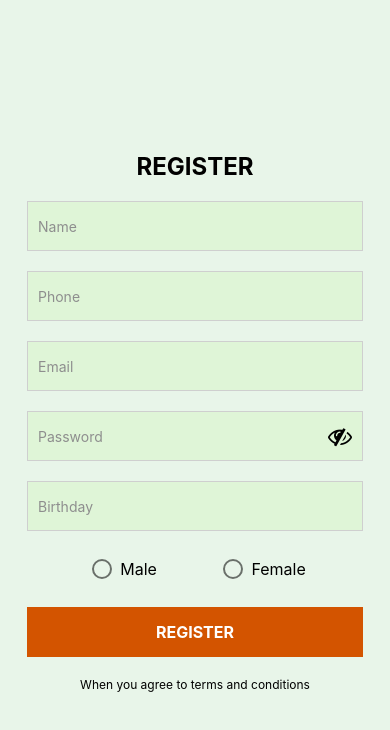
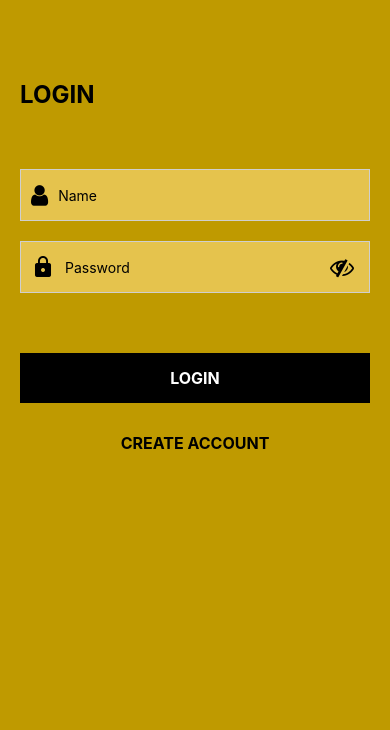
Before and after one commit to dttong10092003/ReactNative, a React Native app in the folder Tuan03-RN/tuan03/: screen / in a window 390 px wide. Shown: the top 730 px of the page. Built offline with nearby package versions, Linux system fonts and the light colour scheme.

Commit message:
Tuan03 RN Screen2_a

```diff
--- a/Tuan03-RN/tuan03/App.js
+++ b/Tuan03-RN/tuan03/App.js
@@ -5,6 +5,7 @@ import Screen1_b from './src/Screen1_b';
 import Screen1_c from './src/Screen1_c';
 import Screen1_d from './src/Screen1_d';
 import Screen1_e from './src/Screen1_e';
+import Screen2_a from './src/Screen2_a';
 
 const App = () => {
   // return <FirstScreen />;
@@ -12,7 +13,8 @@ const App = () => {
   // return <Screen1_b />;
   // return <Screen1_c />;
   // return <Screen1_d />;
-  return <Screen1_e />;
+  // return <Screen1_e />;
+  return <Screen2_a />;
 
 }
 
--- /dev/null
+++ b/Tuan03-RN/tuan03/src/Screen2_a.js
@@ -0,0 +1,112 @@
+import React from 'react';
+import {useState} from 'react';
+import { View, Text, TextInput, TouchableOpacity, StyleSheet } from 'react-native';
+import { FontAwesome, MaterialIcons } from '@expo/vector-icons';
+
+const styles = StyleSheet.create({
+  container: {
+    flex: 1,
+    backgroundColor: '#BF9A00',
+    padding: 20,
+  },
+  title: {
+    fontSize: 24,
+    fontWeight: 'bold',
+    marginTop: 60,
+    marginBottom: 60,
+    color: 'black',
+  },
+  icon: {
+    marginRight: 10,
+  },
+   inputContainer: {
+    flexDirection: 'row',
+    alignItems: 'center',
+    width: '100%',
+    borderWidth: 1,
+    borderColor: '#CFCFCF',
+    backgroundColor: '#E5C34D',
+    marginBottom: 20,
+    paddingHorizontal: 10,
+    alignSelf: 'center',
+  },
+  input: {
+    flex: 1,
+    height: 50,
+    color: 'black',
+  },
+  eyeIcon: {
+    paddingHorizontal: 5,
+  },
+   loginButton: {
+    width: '100%',
+    backgroundColor: 'black',
+    padding: 15,
+    alignItems: 'center',
+    marginTop: 40,
+    marginBottom: 20,
+    alignSelf: 'center',
+  },
+  loginText: {
+    fontSize: 16,
+    fontWeight: 'bold',
+    color: 'white',
+  },
+  createAccountText: {
+    fontSize: 16,
+    fontWeight: 'bold',
+    color: 'black',
+    marginTop: 10,
+    textAlign: 'center',
+  },
+})
+
+const LoginScreen = () => {
+  const [passwordVisible, setPasswordVisible] = useState(false);
+
+  const togglePasswordVisibility = () =>{
+    setPasswordVisible(!passwordVisible);
+  };
+
+  return (
+    <View style={styles.container}>
+      <Text style={styles.title}>LOGIN</Text>
+
+      <View style={styles.inputContainer}>
+        <FontAwesome name="user" size={24} color="black" style={styles.icon}/>
+        <TextInput
+          placeholder="Name"
+          placeholderTextColor="#000000"
+          style={styles.input}
+        />
+      </View>
+
+      <View style={styles.inputContainer}>
+        <MaterialIcons name="lock" size={24} color="black" style={styles.icon} />
+        <TextInput
+          placeholder="Password"
+          placeholderTextColor="#000000"
+          secureTextEntry={!passwordVisible}
+          style={styles.input}
+        />
+        <TouchableOpacity onPress={togglePasswordVisibility} style={styles.eyeIcon}>
+          <FontAwesome
+            name={passwordVisible ? "eye" : "eye-slash"}
+            size={24}
+            color="black"
+          />
+        </TouchableOpacity>
+      </View>
+
+      <TouchableOpacity style={styles.loginButton}>
+        <Text style={styles.loginText}>LOGIN</Text>
+      </TouchableOpacity>
+
+      <TouchableOpacity>
+        <Text style={styles.createAccountText}>CREATE ACCOUNT</Text>
+      </TouchableOpacity>
+    </View>
+  )
+}
+
+export default LoginScreen;
```
Also changed, not shown: 1 other file (tests, documents, lock files or other folders).
